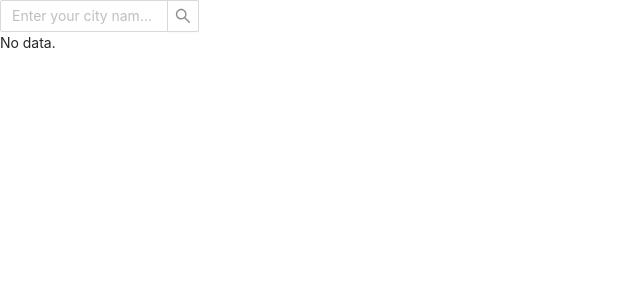
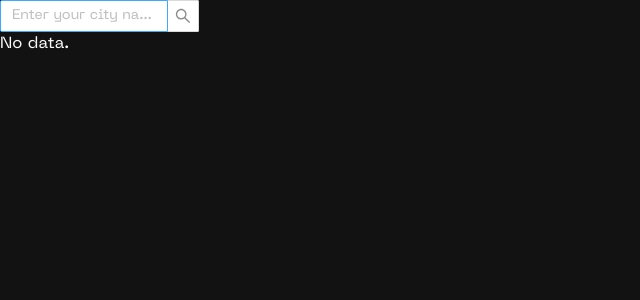
Before and after one commit to festsnusa/weather-app, a Vue app: page / in a window 1280 px wide. Shown: the top 300 px of the page, without its empty margins (0-640 px from the left). Built offline with nearby package versions, Linux system fonts and the light colour scheme.

Commit message:
font-face

```diff
--- a/src/assets/main.scss
+++ b/src/assets/main.scss
@@ -3,3 +3,53 @@
   padding: 0;
   box-sizing: border-box;
 }
+
+/* roboto-regular - cyrillic_cyrillic-ext_greek_greek-ext_latin_latin-ext_vietnamese */
+@font-face {
+  font-display: swap; /* Check https://developer.mozilla.org/en-US/docs/Web/CSS/@font-face/font-display for other options. */
+  font-family: 'Roboto';
+  font-style: normal;
+  font-weight: 400;
+  src: url('@/assets/fonts/roboto-regular.woff2') format('woff2'); /* Chrome 36+, Opera 23+, Firefox 39+, Safari 12+, iOS 10+ */
+}
+/* roboto-700 - cyrillic_cyrillic-ext_greek_greek-ext_latin_latin-ext_vietnamese */
+@font-face {
+  font-display: swap; /* Check https://developer.mozilla.org/en-US/docs/Web/CSS/@font-face/font-display for other options. */
+  font-family: 'Roboto';
+  font-style: normal;
+  font-weight: 700;
+  src: url('@/assets/fonts/roboto-700.woff2') format('woff2'); /* Chrome 36+, Opera 23+, Firefox 39+, Safari 12+, iOS 10+ */
+}
+
+@font-face {
+  font-family: 'Neue Machina';
+  src: url('@/assets/fonts/PPNeueMachina-InktrapRegular.eot');
+  src: url('@/assets/fonts/PPNeueMachina-InktrapRegular.eot?#iefix')
+      format('embedded-opentype'),
+    url('@/assets/fonts/PPNeueMachina-InktrapRegular.woff2') format('woff2'),
+    url('@/assets/fonts/PPNeueMachina-InktrapRegular.woff') format('woff'),
+    url('@/assets/fonts/PPNeueMachina-InktrapRegular.ttf') format('truetype'),
+    url('@/assets/fonts/PPNeueMachina-InktrapRegular.svg#PPNeueMachina-InktrapRegular')
+      format('svg');
+  font-weight: normal;
+  font-style: normal;
+  font-display: swap;
+}
+
+h1 {
+  color: rgb(250, 250, 250);
+}
+
+body {
+  color: rgb(250, 250, 250);
+  font-family: Neue Machina, Roboto, Arial, sans-serif;
+  font-weight: 400;
+  font-size: 1rem;
+  line-height: 1.5;
+  letter-spacing: 0.00938em;
+  background-color: rgb(18, 18, 18);
+}
+
+p {
+  line-height: 2.5rem;
+}
```
